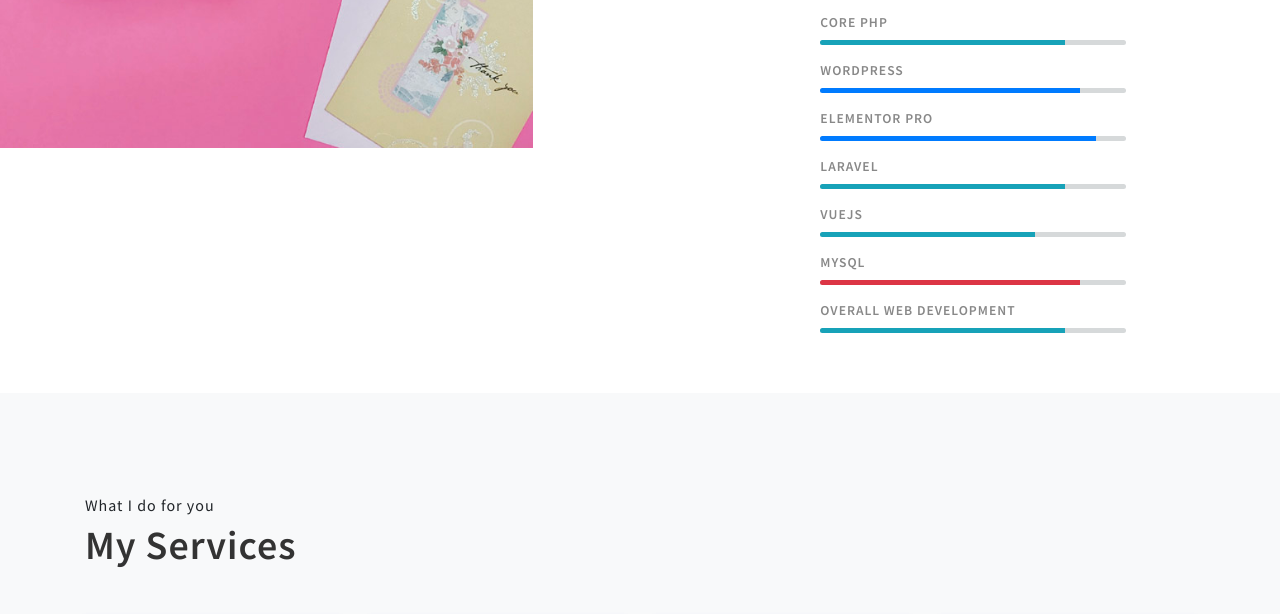
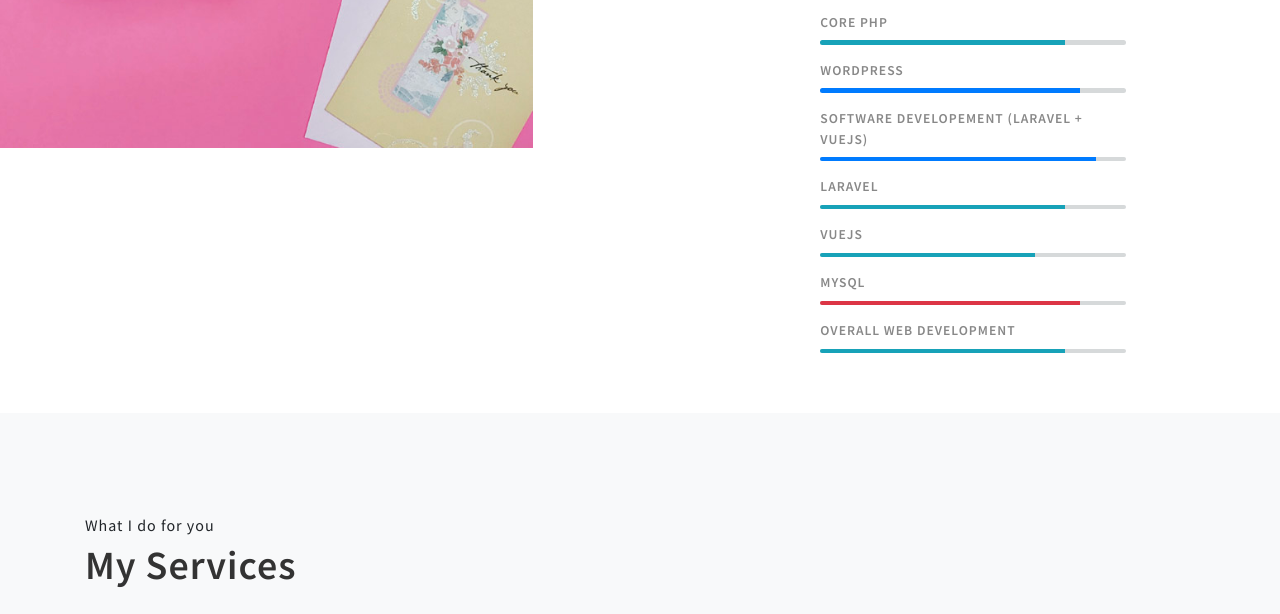
Before and after one commit to EduWorldERP/rayhan, a plain HTML site: page index.html in a window 1280 px wide. Shown: the part 1164-1778 px from the top of the page. Drawn offline with Linux system fonts and the light colour scheme.

Commit message:
chenge skill

```diff
--- a/index.html
+++ b/index.html
@@ -146,7 +146,7 @@ License URL: http://creativecommons.org/licenses/by/3.0/
 								</div>
 							</div>
 							<div class="progress-one my-lg-3">
-								<h4 class="progress-tittle"> Elementor Pro</h4>
+								<h4 class="progress-tittle">Software Developement (laravel + VueJs)</h4>
 								<div class="progress">
 									<div class="progress-bar" role="progressbar" style="width: 90%" aria-valuenow="80" aria-valuemin="0" aria-valuemax="100"></div>
 								</div>
```
